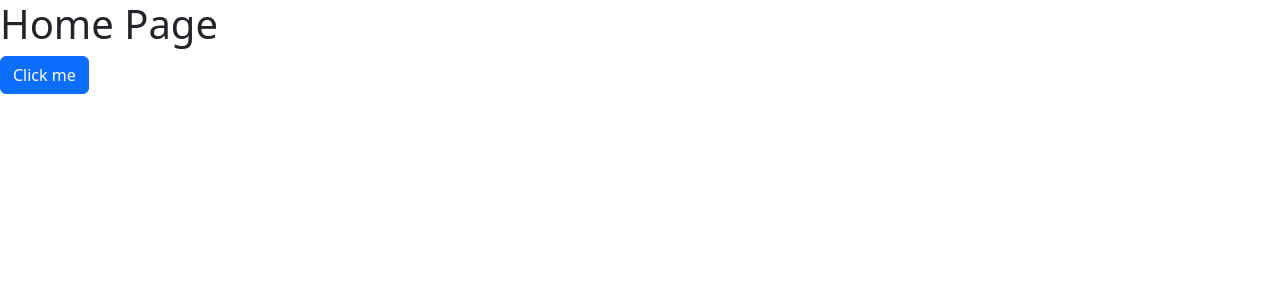
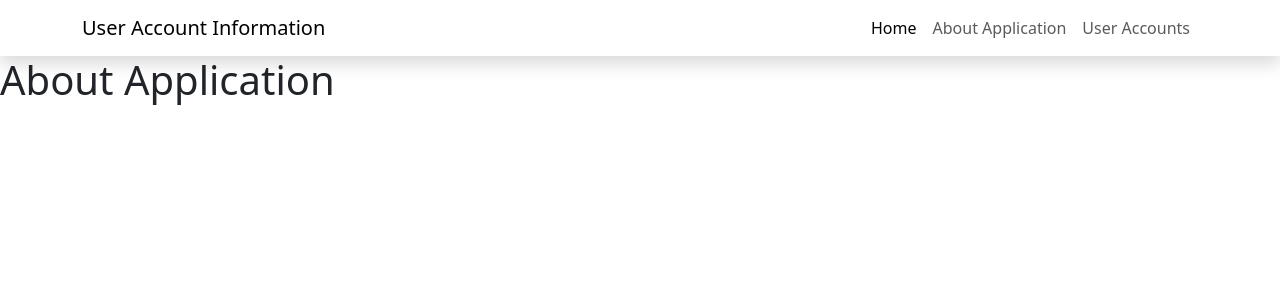
Before and after one commit to RomainRichards/CandidateCodingChallenge, an Angular app: page /about-application in a window 1280 px wide. Before the commit this address led to /. Shown: the top 300 px of the page. Built offline with nearby package versions, Linux system fonts and the light colour scheme.

Commit message:
Integrate bootstrab navbar and page routing

```diff
--- /dev/null
+++ b/src/app/Pages/Partials/navbar/navbar.component.html
@@ -0,0 +1,26 @@
+<nav class="navbar navbar-expand-lg bg-white shadow">
+    <div class="container">
+
+      <a class="navbar-brand" routerLink="/">User Account Information</a>
+      <button class="navbar-toggler" type="button" data-bs-toggle="collapse" data-bs-target="#navbarSupportedContent" aria-controls="navbarSupportedContent" aria-expanded="false" aria-label="Toggle navigation">
+        <span class="navbar-toggler-icon"></span>
+      </button>
+
+      <div class="collapse navbar-collapse" id="navbarSupportedContent">
+        <ul class="navbar-nav ms-auto mb-2 mb-lg-0">
+          <li class="nav-item">
+            <a class="nav-link active" aria-current="page" routerLink="/">Home</a>
+          </li>
+
+          <li class="nav-item">
+            <a class="nav-link" routerLink="/about-application">About Application</a>
+          </li>
+
+          <li class="nav-item">
+            <a class="nav-link" routerLink="/user-accounts">User Accounts</a>
+          </li>
+
+        </ul>
+      </div>
+    </div>
+  </nav>
--- a/src/app/Pages/about-page/about-page.component.html
+++ b/src/app/Pages/about-page/about-page.component.html
@@ -1,3 +1,3 @@
 <div>
-    <h1>Home Page</h1>
-</div>>
+    <h1>About Application</h1>
+</div>
--- a/src/app/Pages/home-page/home-page.component.html
+++ b/src/app/Pages/home-page/home-page.component.html
@@ -1,3 +1,3 @@
 <div>
     <h1>Home Page</h1>
-</div>>
+</div>
--- /dev/null
+++ b/src/app/Pages/user-accounts/user-accounts.component.html
@@ -0,0 +1,3 @@
+<div>
+    <h1>User Accounts</h1>
+</div>
--- a/src/app/app-routing.module.ts
+++ b/src/app/app-routing.module.ts
@@ -1,7 +1,15 @@
 import { NgModule } from '@angular/core';
 import { RouterModule, Routes } from '@angular/router';
+import { HomePageComponent } from './Pages/home-page/home-page.component';
+import { AboutPageComponent } from './Pages/about-page/about-page.component';
+import { UserAccountsComponent } from './Pages/user-accounts/user-accounts.component';
 
-const routes: Routes = [];
+// Add routing for page navigation.
+const routes: Routes = [
+  {path:'', component: HomePageComponent, title: 'Home Page'},
+  {path:'about-application', component: AboutPageComponent, title: 'About Application'},
+  {path:'user-accounts', component: UserAccountsComponent, title: 'User Accounts'}
+];
 
 @NgModule({
   imports: [RouterModule.forRoot(routes)],
--- a/src/app/app.component.html
+++ b/src/app/app.component.html
@@ -1,6 +1,9 @@
 
 <div>
-  <h1>Home Page</h1>
-  <button class="btn btn-primary">Click me</button>
+
+  <!--Importing the navbar into the main component-->
+  <app-navbar/>
+
   <router-outlet></router-outlet>
+
 </div>
--- a/src/app/app.module.ts
+++ b/src/app/app.module.ts
@@ -6,6 +6,8 @@ import { AppComponent } from './app.component';
 import { HttpClientModule } from '@angular/common/http';
 import { HomePageComponent } from './Pages/home-page/home-page.component';
 import { AboutPageComponent } from './Pages/about-page/about-page.component';
+import { NavbarComponent } from './Pages/Partials/navbar/navbar.component';
+import { UserAccountsComponent } from './Pages/user-accounts/user-accounts.component';
 
 
 
@@ -14,6 +16,8 @@ import { AboutPageComponent } from './Pages/about-page/about-page.component';
     AppComponent,
     HomePageComponent,
     AboutPageComponent,
+    NavbarComponent,
+    UserAccountsComponent,
 
   ],
   imports: [
```
Also changed, not shown: src/app/Pages/Partials/navbar/navbar.component.ts (added, +10 -0 lines), src/app/Pages/user-accounts/user-accounts.component.ts (added, +10 -0 lines), src/app/Pages/Partials/navbar/navbar.component.css (added), src/app/Pages/user-accounts/user-accounts.component.css (added), 2 other files (tests, documents, lock files or other folders).
